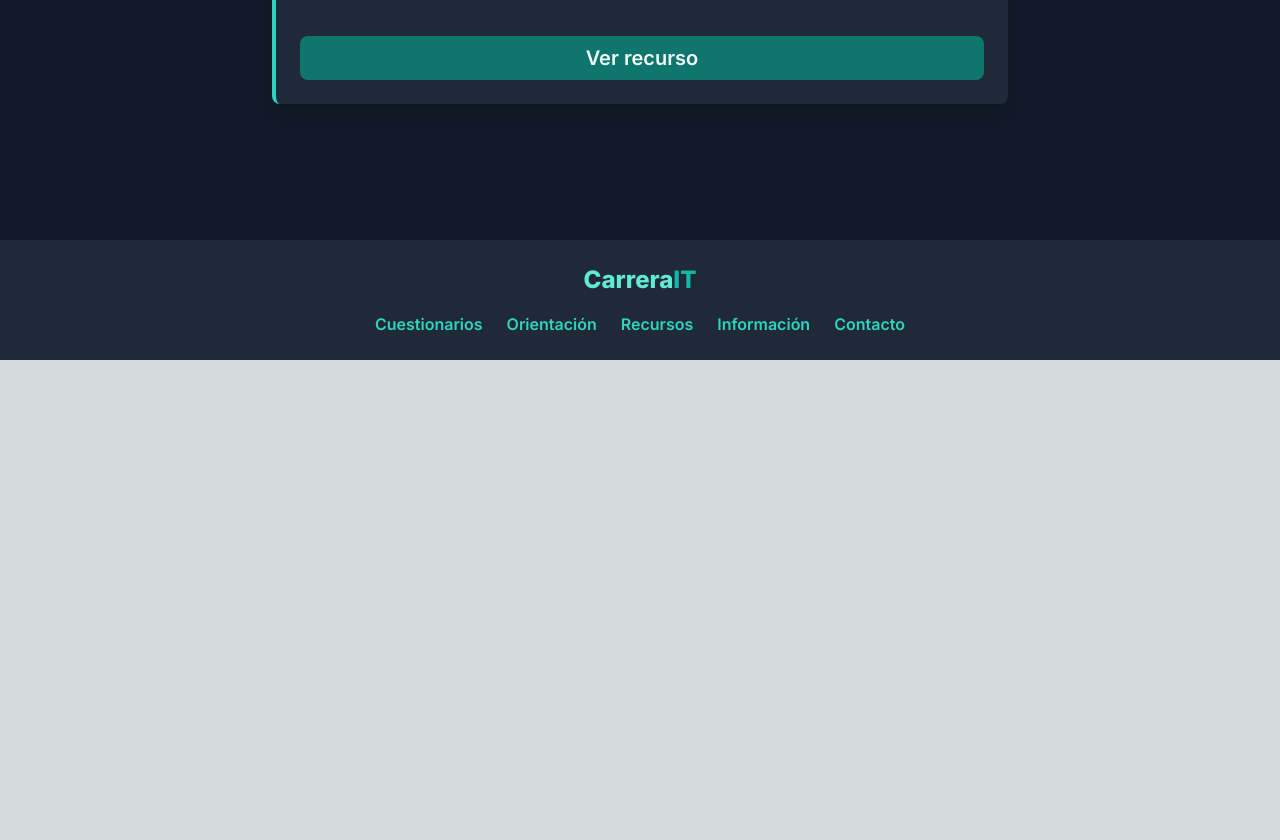
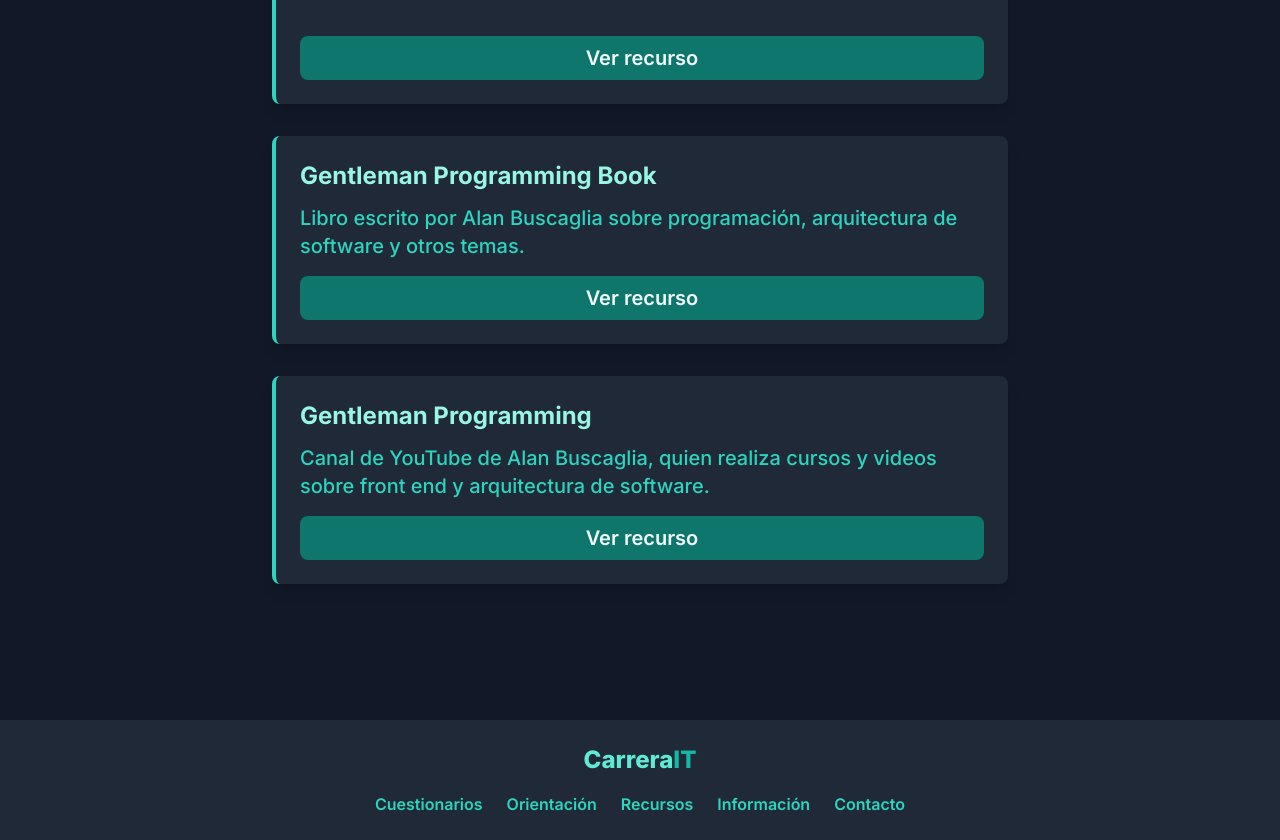
Before and after one commit to aronmilenait/carrerait-roadmap, a Next.js app in the folder carrerait-roadmap/: page /recursos in a window 1280 px wide. Shown: the part 1702-2542 px from the top of the page. Before the commit the page ends 2062 px from the top, so only its background shows below. Built offline with nearby package versions, Linux system fonts and the light colour scheme.

Commit message:
feat: add Alan Buscaglia's resources.

```diff
--- a/carrerait-roadmap/src/app/data/resources.ts
+++ b/carrerait-roadmap/src/app/data/resources.ts
@@ -45,4 +45,20 @@ export const resources = [
       "Roadmaps para organizar tu aprendizaje según roles o tecnologías.",
     link: "https://roadmap.sh/",
   },
+  {
+    title: "Gentleman Programming Book",
+    type: "libros",
+    topic: ["Programación", "Arquitectura de software", "Front End"],
+    description:
+      "Libro escrito por Alan Buscaglia sobre programación, arquitectura de software y otros temas.",
+    link: "https://the-amazing-gentleman-programming-book.vercel.app/es",
+  },
+  {
+    title: "Gentleman Programming",
+    type: "cursos",
+    topic: ["Programación", "Arquitectura de software", "Front End"],
+    description:
+      "Canal de YouTube de Alan Buscaglia, quien realiza cursos y videos sobre front end y arquitectura de software.",
+    link: "https://www.youtube.com/@GentlemanProgramming/videos",
+  },
 ];
```
